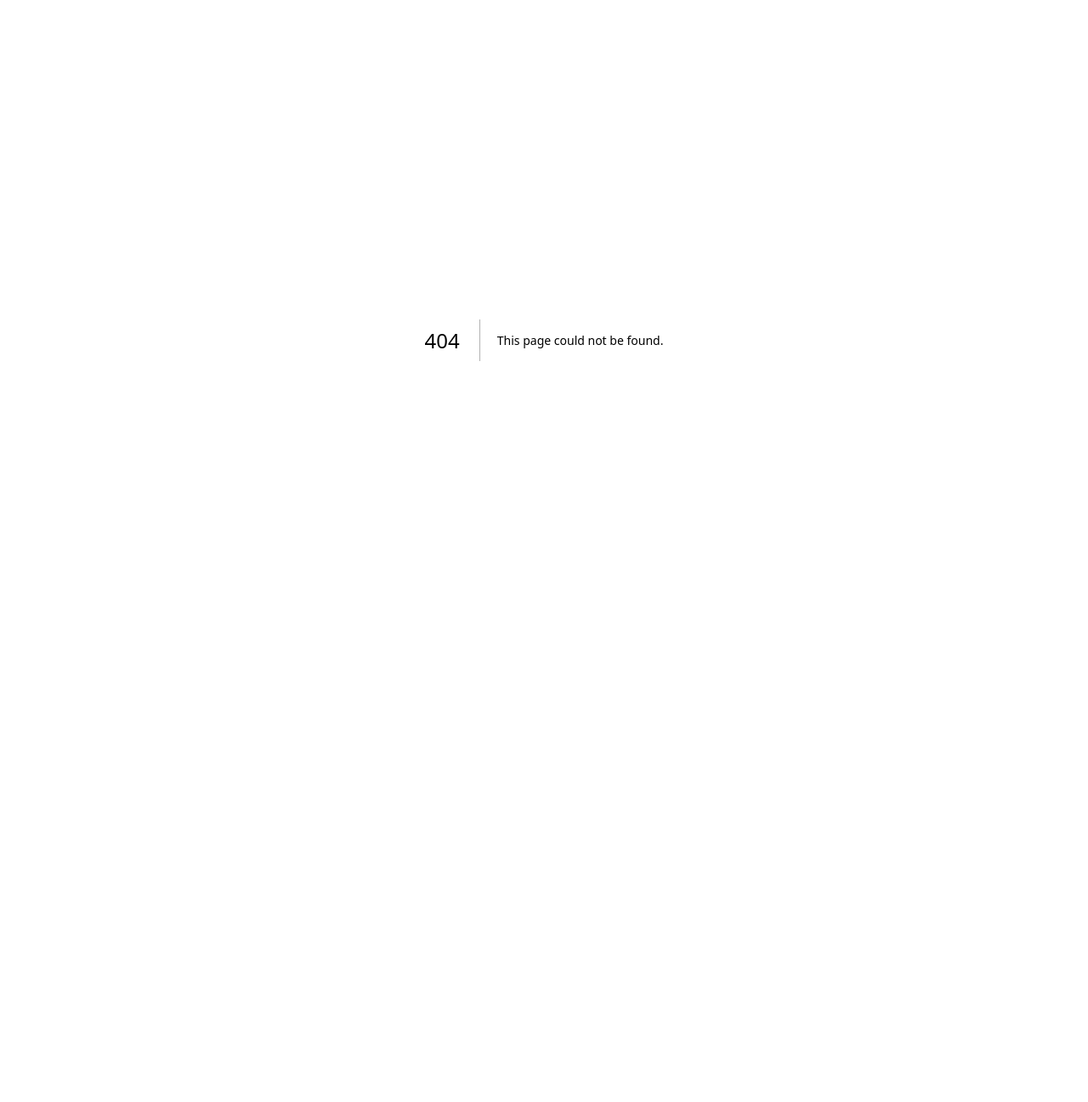
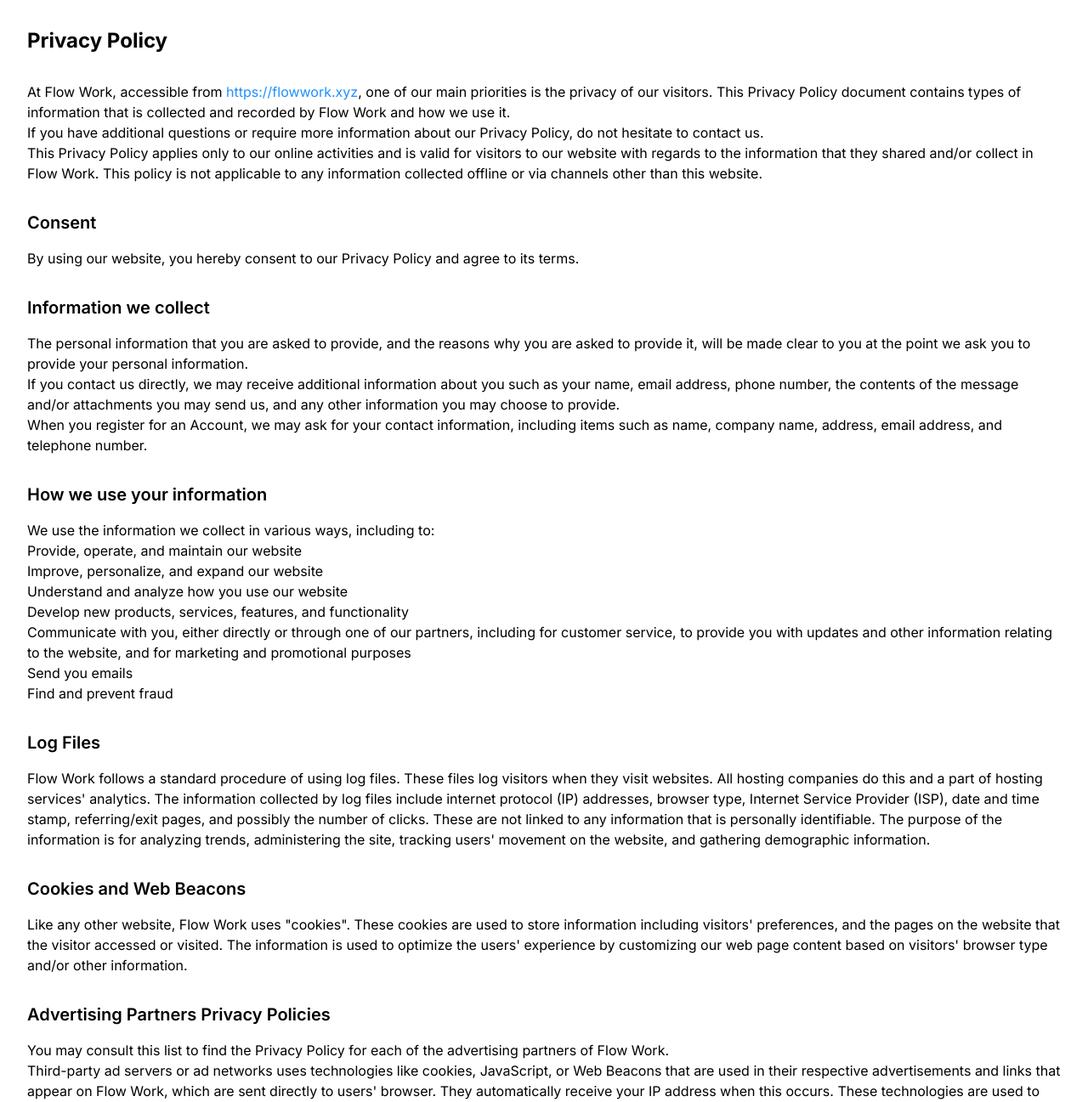
Before and after one commit to teamrevspace/flowwork, a Next.js app in the folder flowwork.xyz/: page /privacy in a window 1280 px wide. Before the commit this address had no page. Shown: the top 1297 px of the page at 85% size. Before the commit the page ends 800 px from the top, so only its background shows below. Built offline with nearby package versions, Linux system fonts and the light colour scheme.

Commit message:
add privacy page

```diff
--- /dev/null
+++ b/flowwork.xyz/src/app/privacy/page.tsx
@@ -0,0 +1,62 @@
+import Link from "next/link";
+
+export default function PrivacyPolicyPage() {
+  return (
+    <div className="p-8 bg-white">
+      <h1 className="text-2xl font-bold mb-8">Privacy Policy</h1>
+      <p>At Flow Work, accessible from <Link href="/" className="text-electric-blue hover:underline">https://flowwork.xyz</Link>, one of our main priorities is the privacy of our visitors. This Privacy Policy document contains types of information that is collected and recorded by Flow Work and how we use it.</p>
+      <p>If you have additional questions or require more information about our Privacy Policy, do not hesitate to contact us.</p>
+      <p>{"This Privacy Policy applies only to our online activities and is valid for visitors to our website with regards to the information that they shared and\/or collect in Flow Work. This policy is not applicable to any information collected offline or via channels other than this website."}</p>
+      <h2 className="text-xl font-semibold mt-8 mb-4">Consent</h2>
+      <p>By using our website, you hereby consent to our Privacy Policy and agree to its terms.</p>
+      <h2 className="text-xl font-semibold mt-8 mb-4">Information we collect</h2>
+      <p>The personal information that you are asked to provide, and the reasons why you are asked to provide it, will be made clear to you at the point we ask you to provide your personal information.</p>
+      <p>{"If you contact us directly, we may receive additional information about you such as your name, email address, phone number, the contents of the message and\/or attachments you may send us, and any other information you may choose to provide."}</p>
+      <p>When you register for an Account, we may ask for your contact information, including items such as name, company name, address, email address, and telephone number.</p>
+      <h2 className="text-xl font-semibold mt-8 mb-4">How we use your information</h2>
+      <p>We use the information we collect in various ways, including to:</p>
+      <ul>
+        <li>Provide, operate, and maintain our website</li>
+        <li>Improve, personalize, and expand our website</li>
+        <li>Understand and analyze how you use our website</li>
+        <li>Develop new products, services, features, and functionality</li>
+        <li>Communicate with you, either directly or through one of our partners, including for customer service, to provide you with updates and other information relating to the website, and for marketing and promotional purposes</li>
+        <li>Send you emails</li>
+        <li>Find and prevent fraud</li>
+      </ul>
+      <h2 className="text-xl font-semibold mt-8 mb-4">Log Files</h2>
+      <p>{"Flow Work follows a standard procedure of using log files. These files log visitors when they visit websites. All hosting companies do this and a part of hosting services\' analytics. The information collected by log files include internet protocol (IP) addresses, browser type, Internet Service Provider \(ISP\), date and time stamp, referring\/exit pages, and possibly the number of clicks. These are not linked to any information that is personally identifiable. The purpose of the information is for analyzing trends, administering the site, tracking users\' movement on the website, and gathering demographic information."}</p>
+      <h2 className="text-xl font-semibold mt-8 mb-4">Cookies and Web Beacons</h2>
+      <p>{"Like any other website, Flow Work uses \"cookies\". These cookies are used to store information including visitors' preferences, and the pages on the website that the visitor accessed or visited. The information is used to optimize the users\' experience by customizing our web page content based on visitors\' browser type and/or other information."}</p>
+      <h2 className="text-xl font-semibold mt-8 mb-4">Advertising Partners Privacy Policies</h2>
+      <p>You may consult this list to find the Privacy Policy for each of the advertising partners of Flow Work.</p>
+      <p>{"Third-party ad servers or ad networks uses technologies like cookies, JavaScript, or Web Beacons that are used in their respective advertisements and links that appear on Flow Work, which are sent directly to users\' browser. They automatically receive your IP address when this occurs. These technologies are used to measure the effectiveness of their advertising campaigns and\/or to personalize the advertising content that you see on websites that you visit."}</p>
+      <p>Note that Flow Work has no access to or control over these cookies that are used by third-party advertisers.</p>
+      <h2 className="text-xl font-semibold mt-8 mb-4">Third Party Privacy Policies</h2>
+      <p>{"Flow Work\'s Privacy Policy does not apply to other advertisers or websites. Thus, we are advising you to consult the respective Privacy Policies of these third-party ad servers for more detailed information. It may include their practices and instructions about how to opt-out of certain options. "}</p>
+      <p>{"You can choose to disable cookies through your individual browser options. To know more detailed information about cookie management with specific web browsers, it can be found at the browsers\' respective websites."}</p>
+      <h2 className="text-xl font-semibold mt-8 mb-4">{"CCPA Privacy Rights \(Do Not Sell My Personal Information\)"}</h2>
+      <p>Under the CCPA, among other rights, California consumers have the right to:</p>
+      <p>{"Request that a business that collects a consumer\'s personal data disclose the categories and specific pieces of personal data that a business has collected about consumers."}</p>
+      <p>Request that a business delete any personal data about the consumer that a business has collected.</p>
+      <p>{"Request that a business that sells a consumer\'s personal data, not sell the consumer\'s personal data."}</p>
+      <p>If you make a request, we have one month to respond to you. If you would like to exercise any of these rights, please contact us.</p>
+      <h2 className="text-xl font-semibold mt-8 mb-4">GDPR Data Protection Rights</h2>
+      <p>We would like to make sure you are fully aware of all of your data protection rights. Every user is entitled to the following:</p>
+      <p>The right to access – You have the right to request copies of your personal data. We may charge you a small fee for this service.</p>
+      <p>The right to rectification – You have the right to request that we correct any information you believe is inaccurate. You also have the right to request that we complete the information you believe is incomplete.</p>
+      <p>The right to erasure – You have the right to request that we erase your personal data, under certain conditions.</p>
+      <p>The right to restrict processing – You have the right to request that we restrict the processing of your personal data, under certain conditions.</p>
+      <p>The right to object to processing – You have the right to object to our processing of your personal data, under certain conditions.</p>
+      <p>The right to data portability – You have the right to request that we transfer the data that we have collected to another organization, or directly to you, under certain conditions.</p>
+      <p>If you make a request, we have one month to respond to you. If you would like to exercise any of these rights, please contact us.</p>
+      <h2 className="text-xl font-semibold mt-8 mb-4">{"Children\'s Information"}</h2>
+      <p>Another part of our priority is adding protection for children while using the internet. We encourage parents and guardians to observe, participate in, and/or monitor and guide their online activity.</p>
+      <p>Flow Work does not knowingly collect any Personal Identifiable Information from children under the age of 13. If you think that your child provided this kind of information on our website, we strongly encourage you to contact us immediately and we will do our best efforts to promptly remove such information from our records.</p>
+      <h2 className="text-xl font-semibold mt-8 mb-4">Changes to This Privacy Policy</h2>
+      <p>We may update our Privacy Policy from time to time. Thus, we advise you to review this page periodically for any changes. We will notify you of any changes by posting the new Privacy Policy on this page. These changes are effective immediately, after they are posted on this page.</p>
+      <p>Our Privacy Policy was created with the help of the <a href="https://www.termsfeed.com/privacy-policy-generator/">Privacy Policy Generator</a>.</p>
+      <h2 className="text-xl font-semibold mt-8 mb-4">Contact Us</h2>
+      <p>If you have any questions or suggestions about our Privacy Policy, do not hesitate to contact us.</p> </div>
+  )
+}
```
